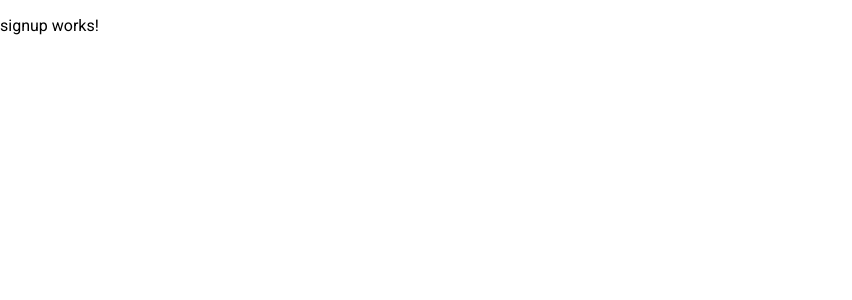
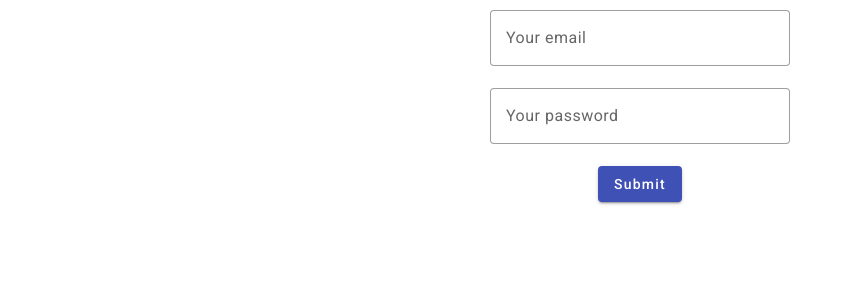
Before and after one commit to antrampa/fitness-tracker-2, an Angular app: page /signup in a window 1280 px wide. Shown: the top 300 px of the page, without its empty margins (0-852 px from the left). Built offline with nearby package versions, Linux system fonts and the light colour scheme.

Commit message:
added signup page

```diff
--- a/src/app/app.module.ts
+++ b/src/app/app.module.ts
@@ -1,5 +1,6 @@
 import { NgModule } from '@angular/core';
 import { BrowserModule } from '@angular/platform-browser';
+import { FormsModule } from '@angular/forms';
 
 import { AppComponent } from './app.component';
 import { MaterialModule } from './material.module';
@@ -28,7 +29,8 @@ import { AppRoutingModule } from './app-routing.module';
     BrowserModule,
     MaterialModule,
     BrowserAnimationsModule,
-    AppRoutingModule
+    AppRoutingModule,
+    FormsModule,
   ],
   providers: [],
   bootstrap: [AppComponent]
--- a/src/app/auth/signup/signup.component.html
+++ b/src/app/auth/signup/signup.component.html
@@ -1 +1,11 @@
-<p>signup works!</p>
+<section class="signup-form">
+    <form class="fx-main" #f="ngForm" (ngSubmit)="onSubmit(f)">
+        <mat-form-field appearance="outline">
+            <input type="email" matInput placeholder="Your email" ngModel name="email">
+        </mat-form-field>
+        <mat-form-field appearance="outline">
+            <input type="password" matInput placeholder="Your password" ngModel name="password">
+        </mat-form-field>
+        <button type="submit" mat-raised-button color="primary">Submit</button>
+    </form>
+</section>
--- a/src/app/auth/signup/signup.component.scss
+++ b/src/app/auth/signup/signup.component.scss
@@ -0,0 +1,27 @@
+.signup-form {
+    margin: 0 auto;
+    padding-top: 10px;
+
+}
+
+.fx-main {
+    display: flex;
+    flex-direction: column;
+    align-content: center;
+    align-items: center;
+
+}
+
+mat-form-field  {
+    width:300px;
+}
+
+/*
+display: flex;
+flex-direction: row // fxLayout
+flex-wrap: wrap //fxLayout
+box-sizing: border-box;
+align-content: stretch, // fxLayoutAlign
+align-items: stretch, // fxLayoutAlign
+justify-content: flex-start, // fxLayoutAlign
+*/
--- a/src/app/auth/signup/signup.component.ts
+++ b/src/app/auth/signup/signup.component.ts
@@ -1,10 +1,21 @@
-import { Component } from '@angular/core';
+import { Component, OnInit } from '@angular/core';
+import { NgForm } from '@angular/forms';
 
 @Component({
   selector: 'app-signup',
   templateUrl: './signup.component.html',
   styleUrls: ['./signup.component.scss']
 })
-export class SignupComponent {
+export class SignupComponent implements OnInit {
+
+  constructor() {}
+
+  ngOnInit(): void {
+
+  }
+
+  onSubmit(form: NgForm) {
+    console.log(form);
+  }
 
 }
```
Also changed, not shown: src/app/app.component.scss (+13 -0 lines), src/app/material.module.ts (+6 -2 lines).
